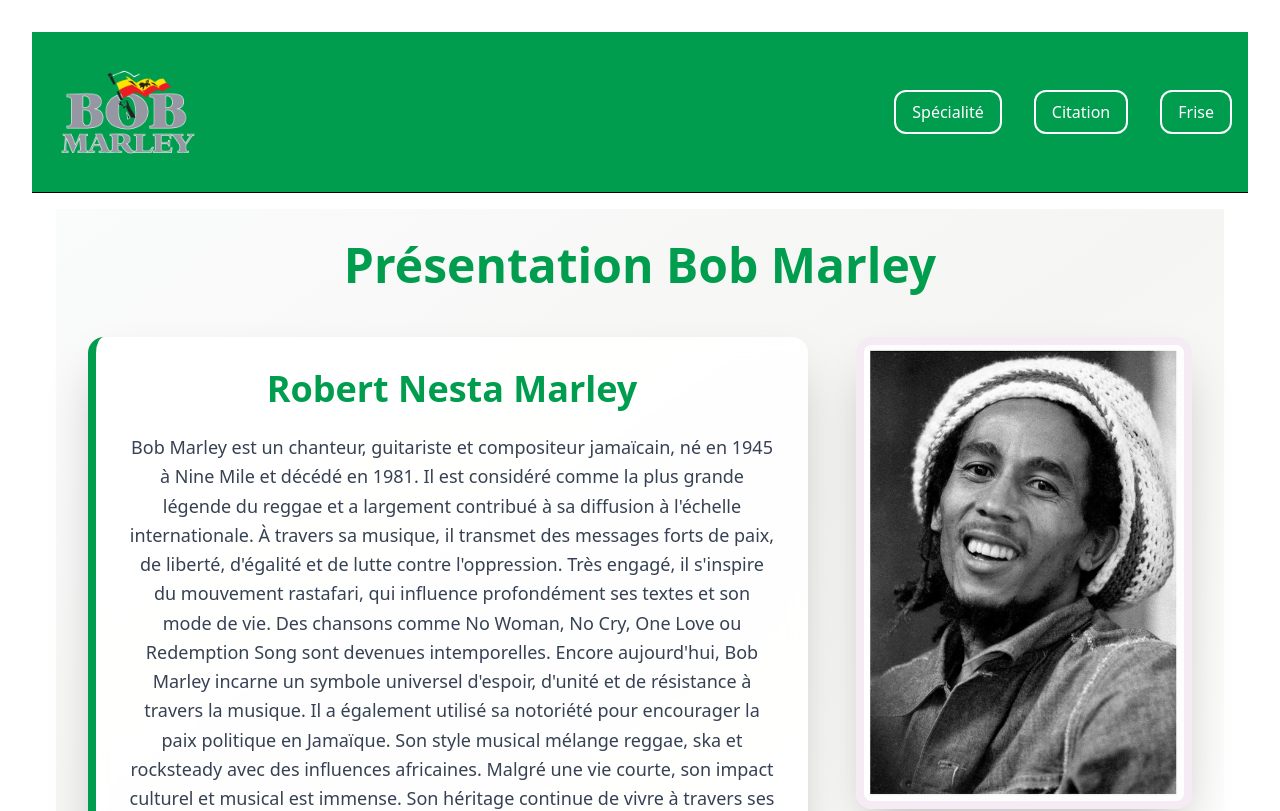
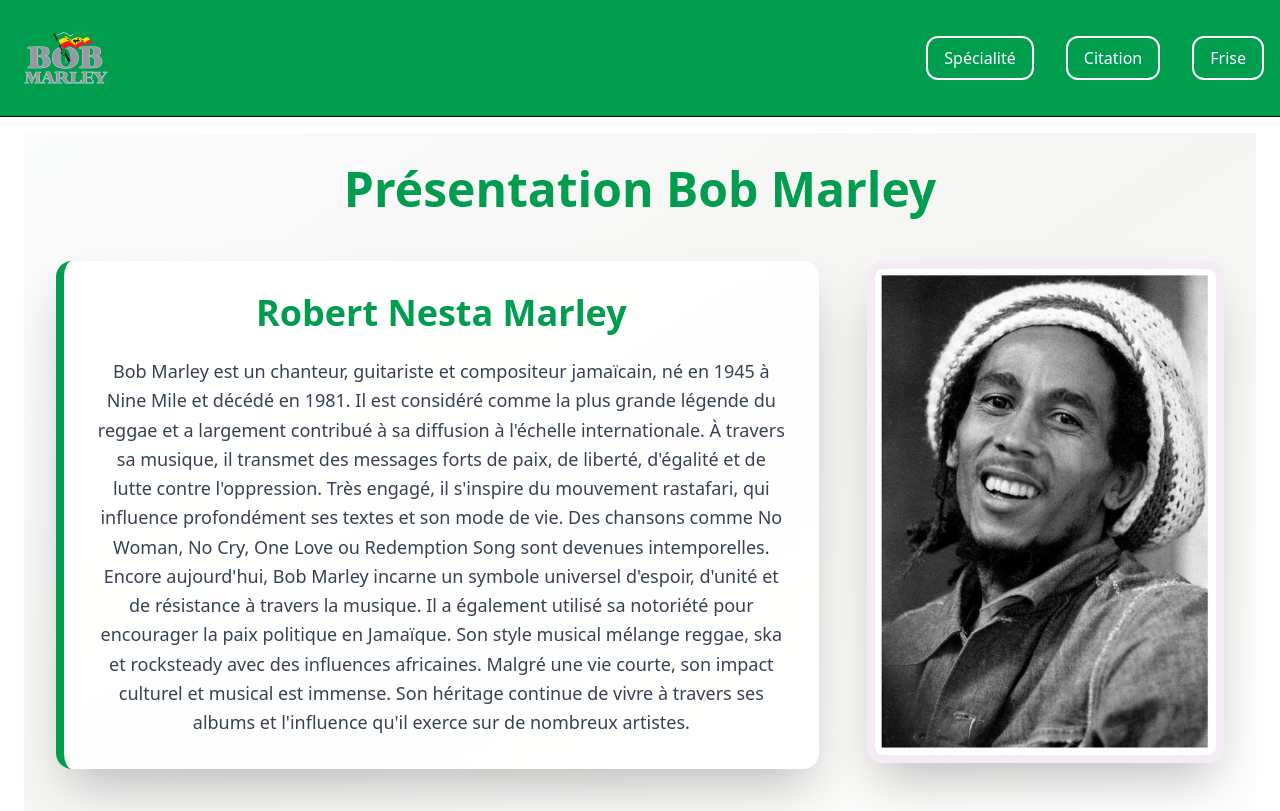
Before and after one commit to adatechschool/grace-adapage-yannick-gull, a React (Vite) app: page / in a window 1280 px wide. Shown: the top 811 px of the page. Built offline with nearby package versions, Linux system fonts and the light colour scheme.

Commit message:
c'est fini :-)

```diff
--- a/src/App.css
+++ b/src/App.css
@@ -5,8 +5,8 @@
 #root {
 
 
-  margin: 0 auto;
-  padding: 2rem;
+  margin: 0;
+  padding: 0;
   text-align: center;
 
 }
--- a/src/components/Layout.tsx
+++ b/src/components/Layout.tsx
@@ -4,18 +4,16 @@ import Navbar from "./Navbar";
 export default function Layout() {
   return (
     <div className="min-h-screen flex flex-col">
-      <header className=" sticky top-0 z-50 flex items-center justify-between px-4 border-b bg-[#009D4F]">
+      <header className="sticky top-0 z-50 w-full bg-[#009D4F] border-b">
+        <div className="flex items-center justify-between w-full px-4 py-2">
+          {/* Logo à gauche */}
+          <Link to="/" className="flex items-center">
+            <img src="/logobobmarley.png" alt="Logo" className="h-25 w-auto" />
+          </Link>
 
-
-        <Link to="/" className="flex items-center">
-          <img
-            src="/logobobmarley.png"
-            alt="Logo"
-            className="h-40 w-auto cursor-pointer"
-          />
-        </Link>
-
-        <Navbar />
+          {/* Navbar à droite */}
+          <Navbar />
+        </div>
       </header>
 
       <main className="flex-1 px-6 py-4">
@@ -25,8 +23,6 @@ export default function Layout() {
       <footer className="bg-[#009D4F] text-white mt-8">
         <div className="max-w-7xl mx-auto px-4 sm:px-6 lg:px-8">
           <div className="flex flex-col items-center space-y-4">
-
-
             {/* Liens réseaux sociaux */}
             <div className="flex space-x-8">
               <a
@@ -36,8 +32,12 @@ export default function Layout() {
                 className="hover:text-yellow-300 transition-colors duration-300"
                 aria-label="Facebook"
               >
-                <svg className="w-8 h-8 mt-10" fill="currentColor" viewBox="0 0 24 24">
-                  <path d="M24 12.073c0-6.627-5.373-12-12-12s-12 5.373-12 12c0 5.99 4.388 10.954 10.125 11.854v-8.385H7.078v-3.47h3.047V9.43c0-3.007 1.792-4.669 4.533-4.669 1.312 0 2.686.235 2.686.235v2.953H15.83c-1.491 0-1.956.925-1.956 1.874v2.25h3.328l-.532 3.47h-2.796v8.385C19.612 23.027 24 18.062 24 12.073z"/>
+                <svg
+                  className="w-8 h-8 mt-10"
+                  fill="currentColor"
+                  viewBox="0 0 24 24"
+                >
+                  <path d="M24 12.073c0-6.627-5.373-12-12-12s-12 5.373-12 12c0 5.99 4.388 10.954 10.125 11.854v-8.385H7.078v-3.47h3.047V9.43c0-3.007 1.792-4.669 4.533-4.669 1.312 0 2.686.235 2.686.235v2.953H15.83c-1.491 0-1.956.925-1.956 1.874v2.25h3.328l-.532 3.47h-2.796v8.385C19.612 23.027 24 18.062 24 12.073z" />
                 </svg>
               </a>
 
@@ -48,8 +48,12 @@ export default function Layout() {
                 className="hover:text-yellow-300 transition-colors duration-300"
                 aria-label="Instagram"
               >
-                <svg className="w-8 h-8 mt-10" fill="currentColor" viewBox="0 0 24 24">
-                  <path d="M12 2.163c3.204 0 3.584.012 4.85.07 3.252.148 4.771 1.691 4.919 4.919.058 1.265.069 1.645.069 4.849 0 3.205-.012 3.584-.069 4.849-.149 3.225-1.664 4.771-4.919 4.919-1.266.058-1.644.07-4.85.07-3.204 0-3.584-.012-4.849-.07-3.26-.149-4.771-1.699-4.919-4.92-.058-1.265-.07-1.644-.07-4.849 0-3.204.013-3.583.07-4.849.149-3.227 1.664-4.771 4.919-4.919 1.266-.057 1.645-.069 4.849-.069zm0-2.163c-3.259 0-3.667.014-4.947.072-4.358.2-6.78 2.618-6.98 6.98-.059 1.281-.073 1.689-.073 4.948 0 3.259.014 3.668.072 4.948.2 4.358 2.618 6.78 6.98 6.98 1.281.058 1.689.072 4.948.072 3.259 0 3.668-.014 4.948-.072 4.354-.2 6.782-2.618 6.979-6.98.059-1.28.073-1.689.073-4.948 0-3.259-.014-3.667-.072-4.947-.196-4.354-2.617-6.78-6.979-6.98-1.281-.059-1.69-.073-4.949-.073zm0 5.838c-3.403 0-6.162 2.759-6.162 6.162s2.759 6.163 6.162 6.163 6.162-2.759 6.162-6.163c0-3.403-2.759-6.162-6.162-6.162zm0 10.162c-2.209 0-4-1.79-4-4 0-2.209 1.791-4 4-4s4 1.791 4 4c0 2.21-1.791 4-4 4zm6.406-11.845c-.796 0-1.441.645-1.441 1.44s.645 1.44 1.441 1.44c.795 0 1.439-.645 1.439-1.44s-.644-1.44-1.439-1.44z"/>
+                <svg
+                  className="w-8 h-8 mt-10"
+                  fill="currentColor"
+                  viewBox="0 0 24 24"
+                >
+                  <path d="M12 2.163c3.204 0 3.584.012 4.85.07 3.252.148 4.771 1.691 4.919 4.919.058 1.265.069 1.645.069 4.849 0 3.205-.012 3.584-.069 4.849-.149 3.225-1.664 4.771-4.919 4.919-1.266.058-1.644.07-4.85.07-3.204 0-3.584-.012-4.849-.07-3.26-.149-4.771-1.699-4.919-4.92-.058-1.265-.07-1.644-.07-4.849 0-3.204.013-3.583.07-4.849.149-3.227 1.664-4.771 4.919-4.919 1.266-.057 1.645-.069 4.849-.069zm0-2.163c-3.259 0-3.667.014-4.947.072-4.358.2-6.78 2.618-6.98 6.98-.059 1.281-.073 1.689-.073 4.948 0 3.259.014 3.668.072 4.948.2 4.358 2.618 6.78 6.98 6.98 1.281.058 1.689.072 4.948.072 3.259 0 3.668-.014 4.948-.072 4.354-.2 6.782-2.618 6.979-6.98.059-1.28.073-1.689.073-4.948 0-3.259-.014-3.667-.072-4.947-.196-4.354-2.617-6.78-6.979-6.98-1.281-.059-1.69-.073-4.949-.073zm0 5.838c-3.403 0-6.162 2.759-6.162 6.162s2.759 6.163 6.162 6.163 6.162-2.759 6.162-6.163c0-3.403-2.759-6.162-6.162-6.162zm0 10.162c-2.209 0-4-1.79-4-4 0-2.209 1.791-4 4-4s4 1.791 4 4c0 2.21-1.791 4-4 4zm6.406-11.845c-.796 0-1.441.645-1.441 1.44s.645 1.44 1.441 1.44c.795 0 1.439-.645 1.439-1.44s-.644-1.44-1.439-1.44z" />
                 </svg>
               </a>
 
@@ -60,8 +64,12 @@ export default function Layout() {
                 className="hover:text-yellow-300 mt-10 transition-colors duration-300"
                 aria-label="YouTube"
               >
-                <svg className="w-8 h-8 " fill="currentColor" viewBox="0 0 24 24">
-                  <path d="M23.498 6.186a3.016 3.016 0 0 0-2.122-2.136C19.505 3.545 12 3.545 12 3.545s-7.505 0-9.377.505A3.017 3.017 0 0 0 .502 6.186C0 8.07 0 12 0 12s0 3.93.502 5.814a3.016 3.016 0 0 0 2.122 2.136c1.871.505 9.376.505 9.376.505s7.505 0 9.377-.505a3.015 3.015 0 0 0 2.122-2.136C24 15.93 24 12 24 12s0-3.93-.502-5.814zM9.545 15.568V8.432L15.818 12l-6.273 3.568z"/>
+                <svg
+                  className="w-8 h-8 "
+                  fill="currentColor"
+                  viewBox="0 0 24 24"
+                >
+                  <path d="M23.498 6.186a3.016 3.016 0 0 0-2.122-2.136C19.505 3.545 12 3.545 12 3.545s-7.505 0-9.377.505A3.017 3.017 0 0 0 .502 6.186C0 8.07 0 12 0 12s0 3.93.502 5.814a3.016 3.016 0 0 0 2.122 2.136c1.871.505 9.376.505 9.376.505s7.505 0 9.377-.505a3.015 3.015 0 0 0 2.122-2.136C24 15.93 24 12 24 12s0-3.93-.502-5.814zM9.545 15.568V8.432L15.818 12l-6.273 3.568z" />
                 </svg>
               </a>
 
@@ -72,8 +80,12 @@ export default function Layout() {
                 className="hover:text-yellow-300 mt-10 transition-colors duration-300"
                 aria-label="Spotify"
               >
-                <svg className="w-8 h-8" fill="currentColor" viewBox="0 0 24 24">
-                  <path d="M12 0C5.4 0 0 5.4 0 12s5.4 12 12 12 12-5.4 12-12S18.66 0 12 0zm5.521 17.34c-.24.359-.66.48-1.021.24-2.82-1.74-6.36-2.101-10.561-1.141-.418.122-.779-.179-.899-.539-.12-.421.18-.78.54-.9 4.56-1.021 8.52-.6 11.64 1.32.42.18.479.659.301 1.02zm1.44-3.3c-.301.42-.841.6-1.262.3-3.239-1.98-8.159-2.58-11.939-1.38-.479.12-1.02-.12-1.14-.6-.12-.48.12-1.021.6-1.141C9.6 9.9 15 10.561 18.72 12.84c.361.181.54.78.241 1.2zm.12-3.36C15.24 8.4 8.82 8.16 5.16 9.301c-.6.179-1.2-.181-1.38-.721-.18-.601.18-1.2.72-1.381 4.26-1.26 11.28-1.02 15.721 1.621.539.3.719 1.02.419 1.56-.299.421-1.02.599-1.559.3z"/>
+                <svg
+                  className="w-8 h-8"
+                  fill="currentColor"
+                  viewBox="0 0 24 24"
+                >
+                  <path d="M12 0C5.4 0 0 5.4 0 12s5.4 12 12 12 12-5.4 12-12S18.66 0 12 0zm5.521 17.34c-.24.359-.66.48-1.021.24-2.82-1.74-6.36-2.101-10.561-1.141-.418.122-.779-.179-.899-.539-.12-.421.18-.78.54-.9 4.56-1.021 8.52-.6 11.64 1.32.42.18.479.659.301 1.02zm1.44-3.3c-.301.42-.841.6-1.262.3-3.239-1.98-8.159-2.58-11.939-1.38-.479.12-1.02-.12-1.14-.6-.12-.48.12-1.021.6-1.141C9.6 9.9 15 10.561 18.72 12.84c.361.181.54.78.241 1.2zm.12-3.36C15.24 8.4 8.82 8.16 5.16 9.301c-.6.179-1.2-.181-1.38-.721-.18-.601.18-1.2.72-1.381 4.26-1.26 11.28-1.02 15.721 1.621.539.3.719 1.02.419 1.56-.299.421-1.02.599-1.559.3z" />
                 </svg>
               </a>
             </div>
```
